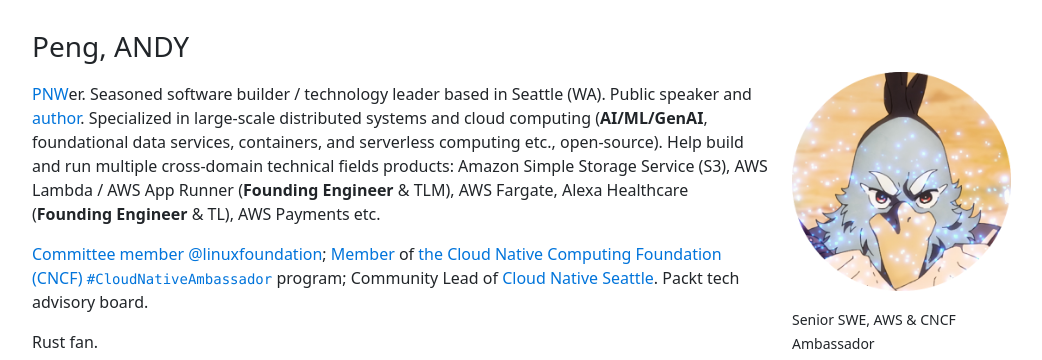
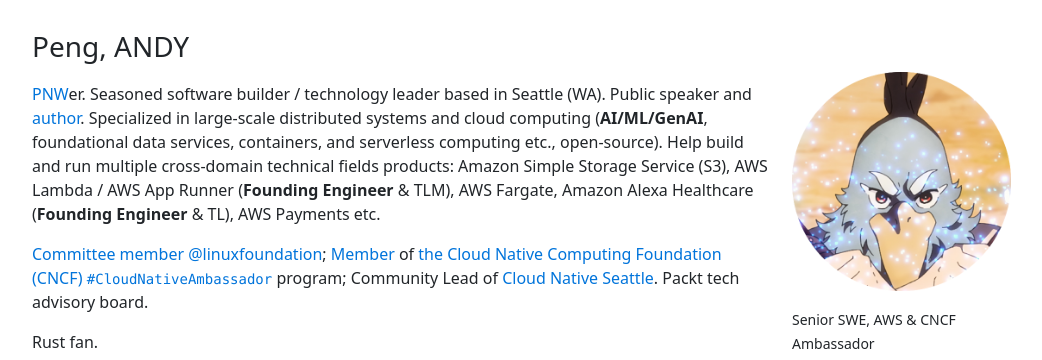
Before and after one commit to gfw001/gfw001.github.io, a Jekyll site: the page index.html, which Jekyll copies as it is, in a window 1280 px wide and 900 px high. Shown: the top 360 px of the window, without its empty margins (50-1092 px from the left). Built offline with Jekyll 4.4.1, drawn with Linux system fonts in a browser that asks for light colours.

Commit message:
Update index.html

```diff
--- a/index.html
+++ b/index.html
@@ -50,7 +50,7 @@
   <div class="row">
     <div class="col">
       <p style="margin-top:10px;">
-        <a href="https://www.pcta.org/">PNW</a>er. Seasoned software builder / technology leader based in Seattle (WA). Public speaker and <a href="https://aws.amazon.com/blogs/containers/author/yimipeng/">author</a>. Specialized in large-scale distributed systems and cloud computing (<strong>AI/ML/GenAI</strong>, foundational data services, containers, and serverless computing etc., open-source). Help build and run multiple cross-domain technical fields products: Amazon Simple Storage Service (S3), AWS Lambda / AWS App Runner (<strong>Founding Engineer</strong> & TLM), AWS Fargate, Alexa Healthcare (<strong>Founding Engineer</strong> & TL), AWS Payments etc.
+        <a href="https://www.pcta.org/">PNW</a>er. Seasoned software builder / technology leader based in Seattle (WA). Public speaker and <a href="https://aws.amazon.com/blogs/containers/author/yimipeng/">author</a>. Specialized in large-scale distributed systems and cloud computing (<strong>AI/ML/GenAI</strong>, foundational data services, containers, and serverless computing etc., open-source). Help build and run multiple cross-domain technical fields products: Amazon Simple Storage Service (S3), AWS Lambda / AWS App Runner (<strong>Founding Engineer</strong> & TLM), AWS Fargate, Amazon Alexa Healthcare (<strong>Founding Engineer</strong> & TL), AWS Payments etc.
       </p>
 	<!--
 	      <ul style="list-style: none; padding-left: 0;">
```
